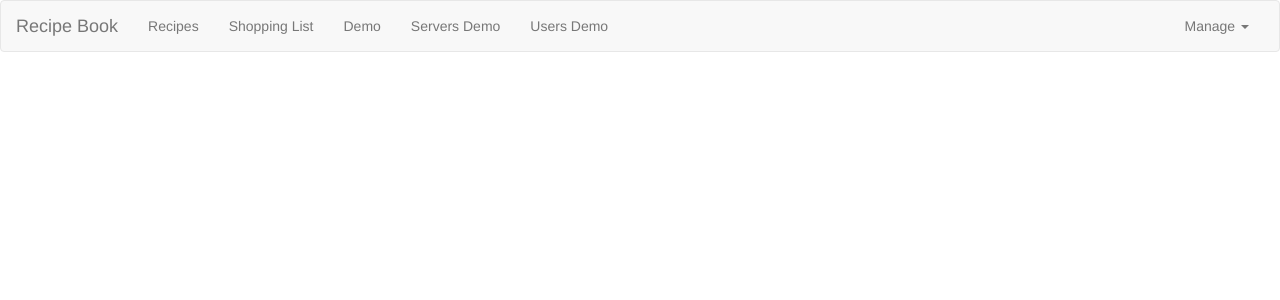
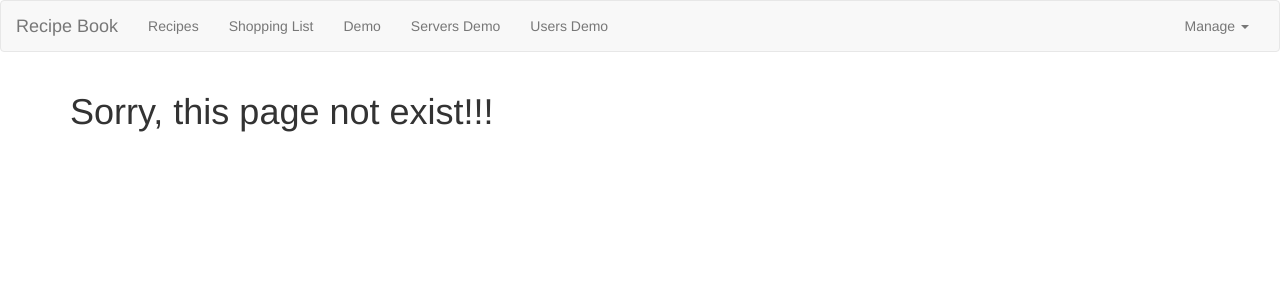
Before and after one commit to denniskang2004/UdamyAngular5_CourseProject, an Angular app: page /not-found in a window 1280 px wide. Before the commit this address led to /. Shown: the top 300 px of the page. Built offline with nearby package versions, Linux system fonts and the light colour scheme.

Commit message:
lecture 130: use the ** wildcard for page not found.

```diff
--- a/src/app/app.module.ts
+++ b/src/app/app.module.ts
@@ -29,6 +29,7 @@ import {RouterModule, Routes} from '@angular/router';
 import { InformationComponent } from './servers/information/information.component';
 import { UserComponent } from './server/userdemo/user/user.component';
 import { UserEditComponent } from './server/userdemo/user-edit/user-edit.component';
+import { PageNotFoundComponent } from './shared/page-not-found/page-not-found.component';
 
 
 
@@ -44,6 +45,8 @@ const appRoutes: Routes = [
     ]},
   // {path:'users/:id/:name',component:UserComponent}, // dknote 120: pass parameter to route
   {path:'servers/info',component:InformationComponent}, // local:4200/servers/users   // dknote 119: relative route in programming
+  {path: 'not-found',component:PageNotFoundComponent}, //dknote 130: define page not found
+  {path:'**',redirectTo:'not-found'}//dknote 130: put wildcard ** in last route declaration, redirect to this page
 ]
 
 // dknote: 15.2: register new component here (demo in lecture 16)
@@ -70,6 +73,7 @@ const appRoutes: Routes = [
     InformationComponent,
     UserComponent,
     UserEditComponent,
+    PageNotFoundComponent,
   ],
   imports: [
     BrowserModule,
--- /dev/null
+++ b/src/app/shared/page-not-found/page-not-found.component.html
@@ -0,0 +1,3 @@
+<h1>
+  Sorry, this page not exist!!!
+</h1>
--- /dev/null
+++ b/src/app/shared/page-not-found/page-not-found.component.ts
@@ -0,0 +1,15 @@
+import { Component, OnInit } from '@angular/core';
+
+@Component({
+  selector: 'app-page-not-found',
+  templateUrl: './page-not-found.component.html',
+  styleUrls: ['./page-not-found.component.css']
+})
+export class PageNotFoundComponent implements OnInit {
+
+  constructor() { }
+
+  ngOnInit() {
+  }
+
+}
```
Also changed, not shown: src/app/shared/page-not-found/page-not-found.component.css (added).
